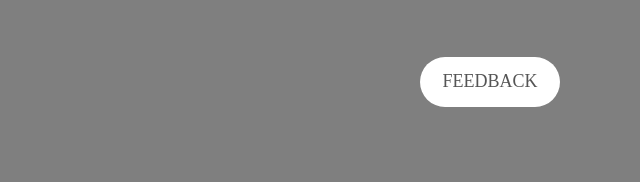
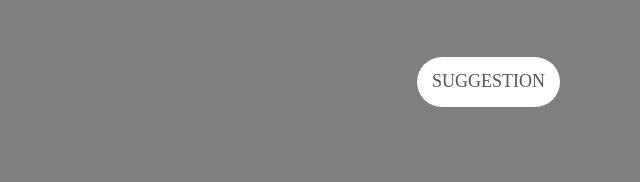
Before and after one commit to arnab031/kausumi_birthday, a plain HTML site: page index.html in a window 1280 px wide. Shown: the top 182 px of the page, 640-1280 px from the left. Drawn offline with Linux system fonts and the light colour scheme; a web font is replaced by a local one.

Commit message:
Update index.html

```diff
--- a/index.html
+++ b/index.html
@@ -40,7 +40,7 @@
 
 			<div class="flex-w m-t-10 m-b-10">
 				<a href="https://forms.gle/uDLkqpWLD5eTzWVp7" class="size2 m1-txt1 flex-c-m how-btn1 trans-04">
-					Feedback
+					Suggestion
 				</a>
 			</div>
 		</div>
```
